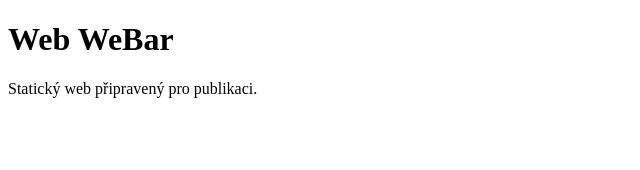
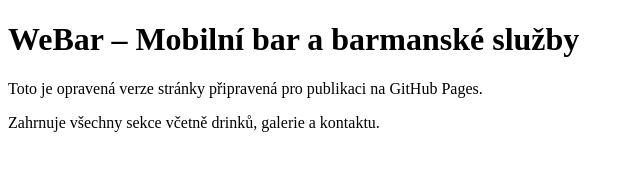
Before and after one commit to WeBar1/WeBar1, a plain HTML site: page index.html in a window 1280 px wide. Shown: the whole page, without its empty margins (0-640 px from the left). Drawn offline with Linux system fonts and the light colour scheme.

Commit message:
Add files via upload

```diff
--- a/index.html
+++ b/index.html
@@ -7,7 +7,8 @@
   <title>WeBar</title>
 </head>
 <body>
-  <h1>Web WeBar</h1>
-  <p>Statický web připravený pro publikaci.</p>
+  <h1>WeBar – Mobilní bar a barmanské služby</h1>
+  <p>Toto je opravená verze stránky připravená pro publikaci na GitHub Pages.</p>
+  <p>Zahrnuje všechny sekce včetně drinků, galerie a kontaktu.</p>
 </body>
 </html>
```
Also changed, not shown: 1 other file.
